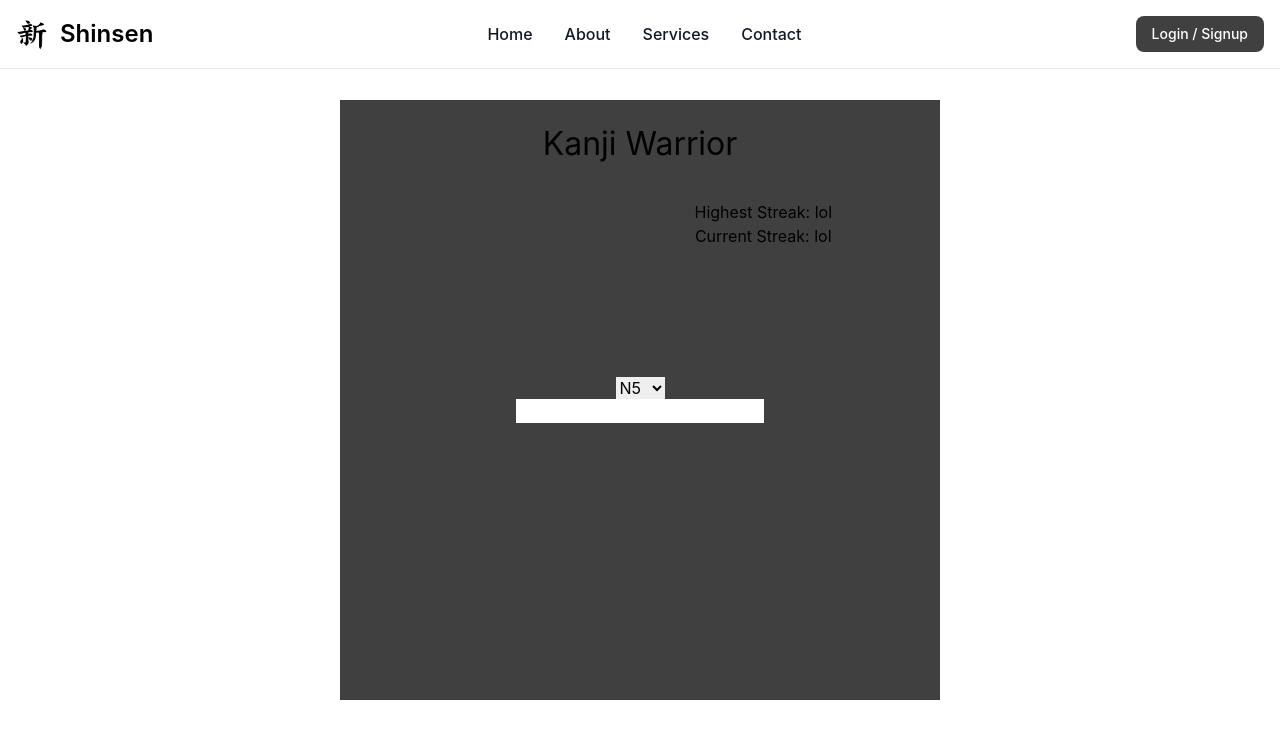
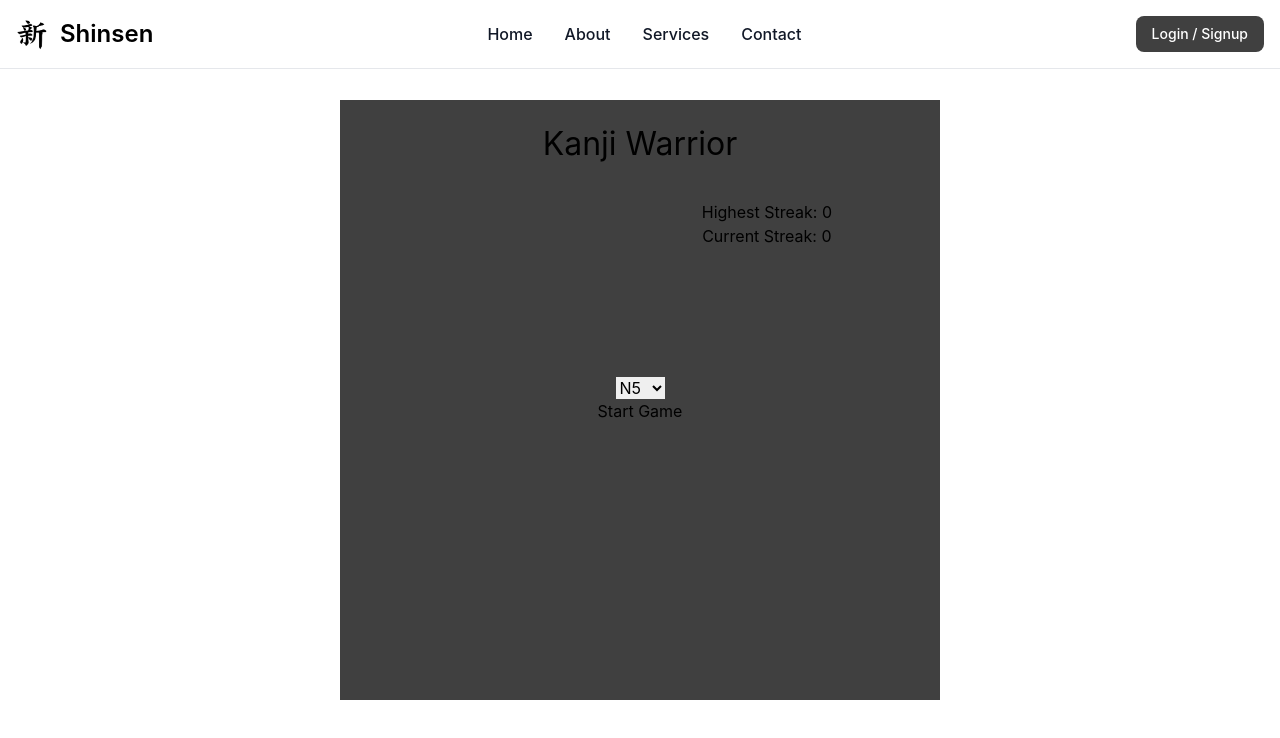
Before and after one commit to Aswin7474/Shinsen, a React (Create React App) app in the folder shinsen/: page /kanji-warrior in a window 1280 px wide. Shown: the top 738 px of the page. Built offline with nearby package versions, Linux system fonts and the light colour scheme.

Commit message:
implemented kanji warrior, renamed all.json to ffa.json

```diff
--- a/shinsen/src/KanjiWarrior.js
+++ b/shinsen/src/KanjiWarrior.js
@@ -1,17 +1,66 @@
-import { useState } from "react";
-import { fetch } from 'whatwg-fetch';
+import { useState, useEffect } from "react";
 
 export function KanjiWarrior() {
-    const [word, setWord] = useState("");
+    const [text, setText] = useState("");
+    const [kanji, setKanji] = useState("");
+    const [gameStarted, setGameStarted] = useState(false);
+    const [grade, setGrade] = useState('n5');
+    const [dic, setDic] = useState('n5');
+    const [streak, setStreak] = useState(0);
+    const [highestStreak, setHighestStreak] = useState(0);
+
+
+    useEffect(() => {
+        const filename = `${grade}.json`;
+        fetch(`dictionaries/${filename}`)
+        .then((res) => res.json())
+        .then((data) => setDic(data))
+        .catch((error) => console.error(`Error - Could not load ${filename}`))
+    }, [grade]);
+
+    const generateRandomKanji = () => {
+        const keys = Object.keys(dic);
+        const randomKey = keys[Math.floor(Math.random() * keys.length)];
+        const randomValue = dic[randomKey];
+
+        setKanji({key:randomKey, value:randomValue});
+    }
+
+    const checkAnswer = () => {
+        var currentStreak = null;
+        if (text == kanji.value.reading) {
+            currentStreak = streak + 1;
+            setStreak(currentStreak);
+        }
+        else {
+            currentStreak = 0;
+            setStreak(currentStreak);
+        }
+
+        if (currentStreak > highestStreak) {
+            setHighestStreak(currentStreak);
+        }
+    }
+
+    const handleClick = (event) => {
+        event.preventDefault();
+        checkAnswer();
+        generateRandomKanji();
+        setText("");
+    }
+
+    // console.log(dic);
+    // console.log(kanji);
 
     return (
         <div className='kana_game'>
             <div className='maintitle'>Kanji Warrior</div>
             <div className='streakdiv'>
-                    <h2>Highest Streak: {'lol'}</h2>
-                    <h2>Current Streak: {'lol'}</h2>
+                    <h2>Highest Streak: {highestStreak}</h2>
+                    <h2>Current Streak: {streak}</h2>
             </div>
-            <select name="level" id="n-grade">
+            {!gameStarted?
+                <select  name="level" id="n-grade" value={grade} onChange={(event) => setGrade(event.target.value)}>
                 <option value='n5'>N5</option>
                 <option value='n4'>N4</option>
                 <option value='n3'>N3</option>
@@ -19,29 +68,33 @@ export function KanjiWarrior() {
                 <option value='n1'>N1</option>
                 <option value='ffa'>FFA</option>
             </select>
+            :
+            <select disabled name="level" id="n-grade" value={grade} onChange={(event) => setGrade(event.target.value)}>
+                <option value='n5'>N5</option>
+                <option value='n4'>N4</option>
+                <option value='n3'>N3</option>
+                <option value='n2'>N2</option>
+                <option value='n1'>N1</option>
+                <option value='ffa'>FFA</option>
+            </select>
+            }
 
-            <input type="text" onChange={(event) => setWord(event.target.value)} />
 
+            {!gameStarted ? <button onClick={() => {setGameStarted(true); generateRandomKanji();}}>Start Game</button> : <button onClick={() => setGameStarted(false)}>Stop Game</button>}
+
+            {gameStarted && (
+                <><h1 className='kanji_div'>{kanji.key}</h1>
+                <form onSubmit={handleClick}>
+                    <input className='inputbox' value={text} type='text' onChange={(event) => setText(event.target.value)} placeholder='Enter reading'/>
+                    <button >Check</button>
+                </form>
+                </>
+
+            )
+            }
         </div>
 
     )
 }
 
-
 export default KanjiWarrior;
-
-
-// const handleSearch = () => {
-//     console.log('why is this being run');
-//     fetch(`/api/v1/search/words?keyword=${word}`)
-//     .then((res) => res.json())
-//     .then((data) => {
-//         if (data?.meta?.status !== 200) {
-//             throw new Error(`HTTP Error Status: ${data.meta.status}`);
-//         }
-//         console.log(data);
-//     })
-// .then((data) => console.log(data))
-// .catch((error) => {
-//     console.error('Error:', error.message);
-// });
```
Also changed, not shown: shinsen/public/dictionaries/ffa.json (renamed from shinsen/public/dictionaries/all.json).
